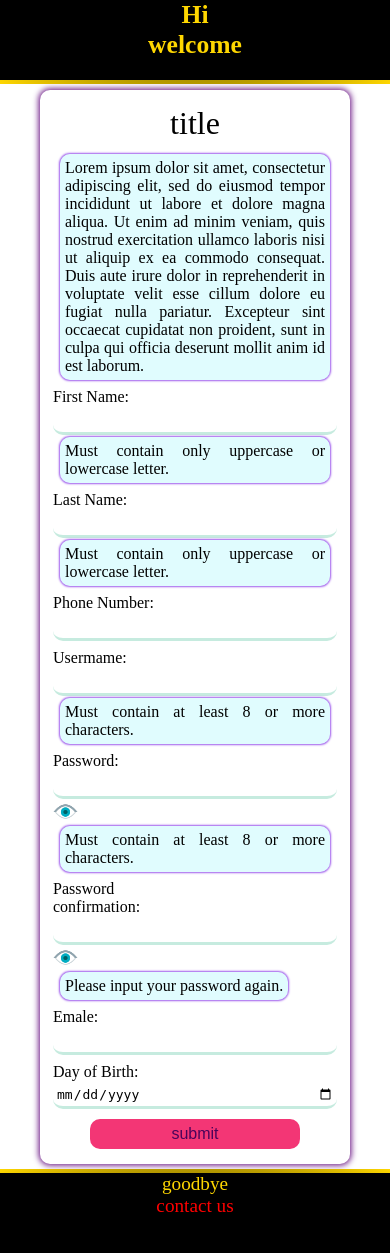
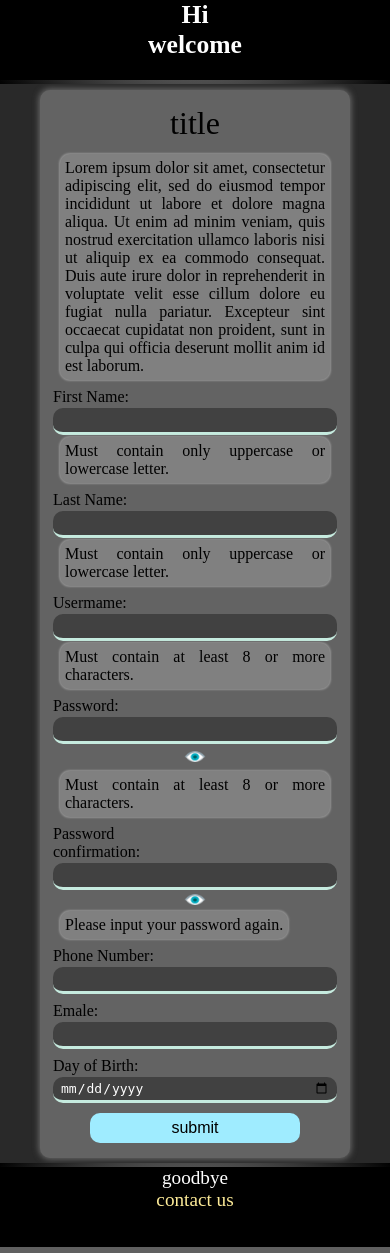
Before and after one commit to RAAvenger/LogIn-and-SignIn, a PHP site: the page made by sign in.html in a window 390 px wide. Run offline with PHP 8.4, Linux system fonts and the light colour scheme.

Commit message:
check "username", "email" and "phoneNumber" existense added and colors changed

```diff
--- a/logInScript.js
+++ b/logInScript.js
@@ -11,6 +11,8 @@ function formValidate(formeId) {
     ///insert styles to styleSheet.
     style.sheet.insertRule(".input-box input:invalid {box-shadow: none;border-bottom-color: rgb(241, 54, 54);}");
     style.sheet.insertRule(".input-box input:invalid:focus {box-shadow: none;border-bottom-color: rgb(145, 35, 35);}");
+    style.sheet.insertRule(".input-box input:valid {box-shadow: none;border-bottom-color:  rgb(69, 247, 63);}");
+    style.sheet.insertRule(".input-box input:valid:focus {box-shadow: none;border-bottom-color: rgb(32, 117, 29);}");
     ///check if they "password" and "password confirmation" are equal.
     if (password.value === passwordRep.value) {
         ///if "password" and "password confirmation" are equal make "password confirmation" valid.
@@ -33,14 +35,14 @@ function PasswordShow_Hide(button, idInput) {
         ///show password.
         input.type = "text";
         ///change image.
-        button.src = "/images/Invisible_48px.png";
+        button.src = "images/Invisible_48px.png";
         button.alt = "hide"
     }
     else {
         ///hide password.
         input.type = "password";
         ///change image.
-        button.src = "/images/Eye_48px.png";
+        button.src = "images/Eye_48px.png";
         button.alt = "show"
     }
 }
--- a/sign in style.css
+++ b/sign in style.css
@@ -2,6 +2,10 @@
     margin: 0;
     padding: 0;
     font-size: 1em;
+}
+
+body {
+    background-color: rgb(41, 41, 41);
 }
 
 /*mobile*/
@@ -18,22 +22,22 @@ header {
     width: 100%;
     background: black;
     text-align: center;
-    color: gold;
+    color: rgb(255, 255, 255);
     font-size: 1.6em;
     border-bottom: 4px solid;
-    border-image-source: radial-gradient(black, gold);
+    border-image-source: radial-gradient(rgb(255, 255, 255), black);
     border-image-slice: 1;
 }
 
 .form {
-    background: white;
+    background: rgb(99, 99, 99);
     display: flex;
     padding: 5px;
     flex-wrap: wrap;
     margin: 5.6rem auto;
     max-width: 300px;
     border-radius: 10px 10px 10px 10px;
-    box-shadow: 0px 0px 6px 1px rgba(93, 1, 121, 1);
+    box-shadow: 0px 0px 6px 1px rgb(110, 110, 110);
 }
 
 .form .title {
@@ -44,8 +48,8 @@ header {
 .explanations {
     margin: 2px 15px 0px 15px;
     padding: 5px;
-    box-shadow: 0px 0px 2px 1px rgb(159, 91, 236);
-    background-color: rgba(154, 244, 250, 0.3);
+    box-shadow: 0px 0px 2px 1px rgb(146, 146, 146);
+    background-color: rgb(128, 128, 128);
     border-radius: 10px;
     text-align: justify;
 }
@@ -59,12 +63,14 @@ header {
 }
 
 .input-box input {
+    background-color: rgb(65, 65, 65);
     margin: 0;
     width: 100%;
-    padding: 3px;
+    padding: 3px 7px;
     border: none;
     border-bottom: 3px solid rgb(198, 235, 223);
     border-radius: 10px;
+    color: white;
 }
 
 .input-box input:focus {
@@ -82,8 +88,7 @@ header {
     margin: 10px auto;
     border: none;
     border-radius: 10px;
-    background-color: rgb(243, 54, 117);
-    color: rgb(73, 4, 90);
+    background-color: rgb(159, 236, 255);
 }
 
 .button:hover {
@@ -91,7 +96,7 @@ header {
 }
 
 .button:active {
-    background-color: rgb(185, 47, 93);
+    background-color: rgb(107, 225, 255);
 }
 
 footer {
@@ -101,20 +106,20 @@ footer {
     width: 100%;
     background: black;
     text-align: center;
-    color: gold;
+    color: rgb(255, 255, 255);
     font-size: 1.2em;
     border-top: 4px solid;
-    border-image-source: radial-gradient(black, gold);
+    border-image-source: radial-gradient(rgb(255, 255, 255), black);
     border-image-slice: 1;
 }
 
 footer a:link {
     text-decoration: none;
-    color: red;
+    color: rgb(253, 235, 152);
 }
 
 footer a:hover {
-    color: hotpink;
+    color: rgb(190, 169, 72);
 }
 
 /*tablet*/
@@ -133,8 +138,8 @@ footer a:hover {
 
     .explanations p {
         padding: 5px;
-        box-shadow: 0px 0px 2px 1px rgb(159, 91, 236);
-        background-color: rgba(154, 244, 250, 0.3);
+        box-shadow: 0px 0px 2px 1px rgb(124, 124, 124);
+        background-color: rgb(128, 128, 128);
         border-radius: 10px;
     }
 
--- a/sign in.html
+++ b/sign in.html
@@ -52,10 +52,6 @@
             </p>
         </div>
         <div class="input-box">
-            <p>Phone Number:</p>
-            <input type="tel" name="phoneNumber" id="phoneNumber" maxlength="12" required>
-        </div>
-        <div class="input-box">
             <p>Usermame:</p>
             <input type="username" name="username" id="username" pattern="\w{5,}$" maxlength="25" required>
         </div>
@@ -67,8 +63,8 @@
         <div class="input-box">
             <p>Password:</p>
             <input type="password" name="password" id="password" pattern="\w{8,}$" maxlength="30" required>
-            <img src="/images/Eye_48px.png" onclick="PasswordShow_Hide(this,'password')" alt="show" width="25px"
-                margin="auto">
+            <img src="images/Eye_48px.png" onclick="PasswordShow_Hide(this,'password')" alt="show"
+                style="height: 19px; width: 22px; margin: auto; padding:3px">
         </div>
         <div class="explanations">
             <p>
@@ -78,13 +74,17 @@
         <div class="input-box">
             <p>Password confirmation:</p>
             <input type="password" name="passwordRep" id="passwordRep" pattern="\w{8,}$" maxlength="30" required>
-            <img src="/images/Eye_48px.png" onclick="PasswordShow_Hide(this,'passwordRep')" alt="show" width="25px"
-                margin="auto">
+            <img src="images/Eye_48px.png" onclick="PasswordShow_Hide(this,'passwordRep')" alt="show"
+                style="height: 19px; width: 22px; margin: auto; padding:0 3px">
         </div>
         <div class="explanations">
             <p>
                 Please input your password again.
             </p>
+        </div>
+        <div class="input-box">
+            <p>Phone Number:</p>
+            <input type="tel" name="phoneNumber" id="phoneNumber" maxlength="12" required>
         </div>
         <div class="input-box">
             <p>Emale:</p>
```
Also changed, not shown: addNewUser.php (+47 -19 lines), database.php (+42 -2 lines).
